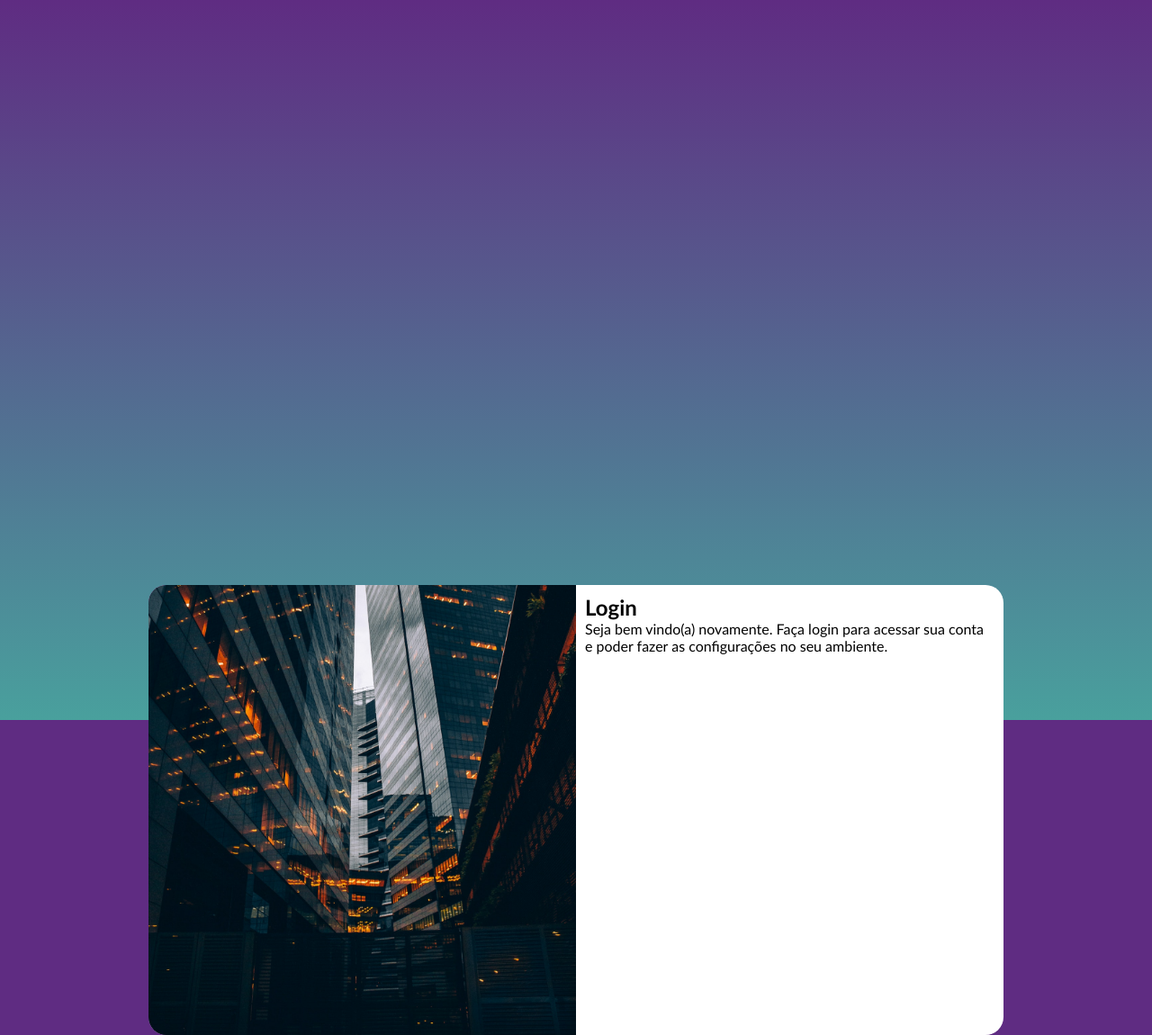
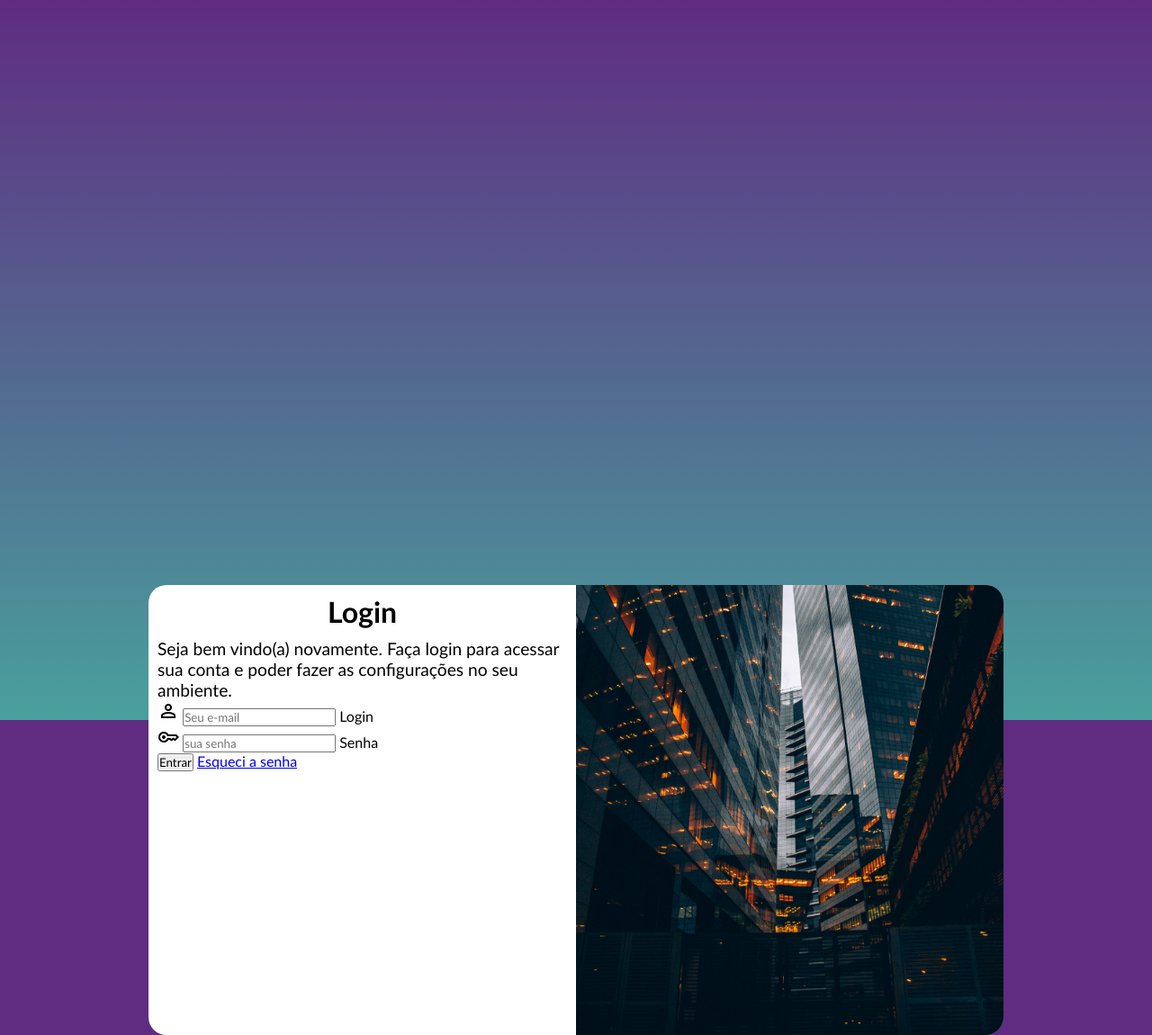
Before and after one commit to Yagoviana186/Projeto-login, a plain HTML site: page index.html in a window 1280 px wide. Shown: the whole page at 90% size. Drawn offline with nearby package versions, Linux system fonts and the light colour scheme.

Commit message:
Adicionei o Formulario

```diff
--- a/estilos/MediaQuery.css
+++ b/estilos/MediaQuery.css
@@ -1,7 +1,7 @@
 @charset "UTF-8";
 
 
-@media screen and  (min-width: 768px) and (max-width: 995px) {
+@media screen and  (min-width: 768px) and (max-width: 992px) {
 
     body{
        background-image: linear-gradient(to top, #49a09d, #5f2c82);
@@ -24,7 +24,7 @@ section#login > div#formulario {
       width: 70%;
 }
 
-@media screen and (min-width: 995px) {
+    @media screen and (min-width: 992px) {
       body{
         background-image: linear-gradient(to top, #49a09d, #5f2c82);
       }
@@ -32,16 +32,25 @@ section#login > div#formulario {
     section#login {
         width: 950px;
     }
-}
 
     section#login > div#imagem {
-    float: left;
+    float: right;
     width: 50%;
     height: 100%;
-
   }
 
    section#login > div#formulario {
-    float: right;
+      float: left;
       width: 50%;
  }
+
+
+     div#formulario > h1 {
+        font-size: 2em;
+     }
+
+   div#formulario > p{
+      font-size: 1.2em;
+   }
+
+}
--- a/estilos/style.css
+++ b/estilos/style.css
@@ -52,3 +52,12 @@ section#login > div#formulario {
     display: block;
     padding: 10px;
 }
+
+div#formulario > h1 {
+    text-align: center;
+    margin-bottom: 10px;
+}
+
+div#formulario > p{
+    font-size: 0.8em;
+}
--- a/index.html
+++ b/index.html
@@ -5,6 +5,7 @@
     <meta http-equiv="X-UA-Compatible" content="IE=edge">
     <meta name="viewport" content="width=device-width, initial-scale=1.0">
     <title>Login</title>
+    <link href="https://fonts.googleapis.com/css2?family=Material+Symbols+Outlined" rel="stylesheet" />
     <link rel="stylesheet" href="estilos/style.css">
     <link rel="stylesheet" href="estilos/MediaQuery.css">
 </head>
@@ -17,8 +18,25 @@
          <div id="formulario">
             <h1>Login</h1>
             <p>Seja bem vindo(a) novamente. Faça login para acessar sua conta e  poder fazer as configurações no seu ambiente.</p>
-             <form action="login.php" method="post">
-
+             <form action="login.php" method="post" autocomplete="on">
+                 <div class="campo">
+                    <span class="material-symbols-outlined">
+                        person
+                        </span>
+                     <input type="email" name="login" id="ilogin" placeholder="Seu e-mail" autocomplete="email" required maxlength="30">
+                     <label for="ilogin">Login</label>
+                 </div>
+                 <div class="campo">
+                    <span class="material-symbols-outlined">
+                        key
+                        </span>
+                <input type="passaword" name="senha" id="isenha" placeholder="sua senha" autocomplete="current-password" required minlength="8" maxlength="20">
+                <label for="isenha">Senha</label>
+                 </div>
+                 <input type="submit" value="Entrar">
+                 <a href="esqueci.html">
+                    Esqueci a senha <i class="material-icons"></i>
+                 </a>
              </form>
          </div>
         </section>
```
Lines whose indentation alone changed are shown as unchanged.
